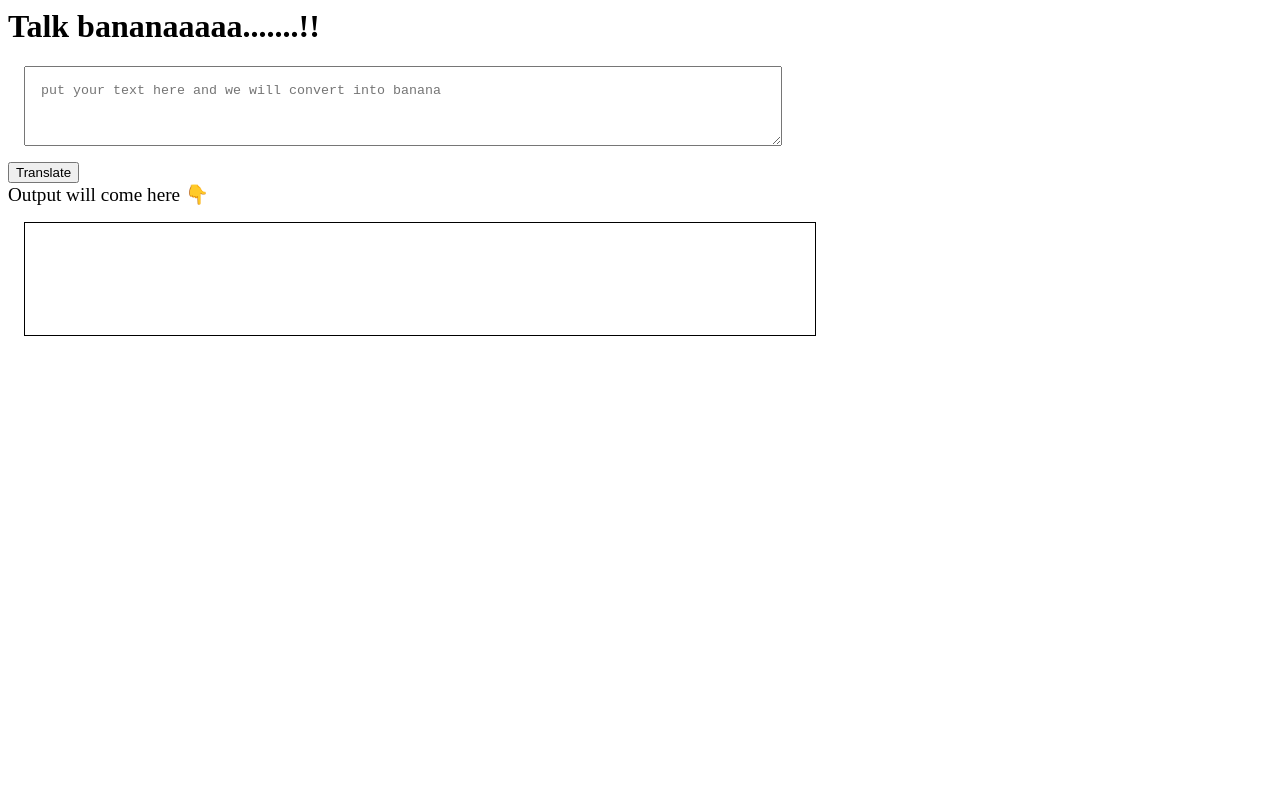
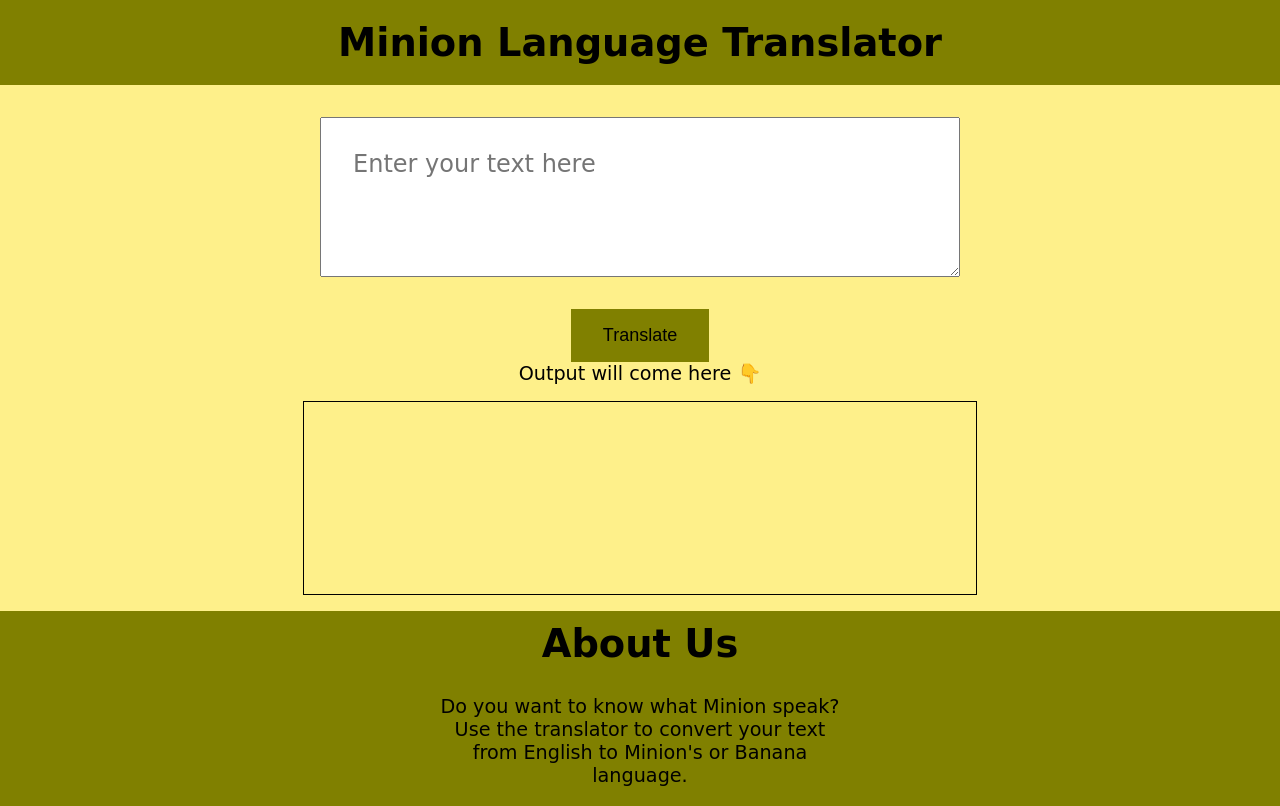
Before and after one commit to Pratyush-16/Minion-App, a plain HTML site: page index.html in a window 1280 px wide. Drawn offline with Linux system fonts and the light colour scheme.

Commit message:
CSS updated

```diff
--- a/index.html
+++ b/index.html
@@ -3,40 +3,38 @@
     <meta charset="UTF-8">
     <meta http-equiv="X-UA-Compatible" content="IE=edge">
     <meta name="viewport" content="width=device-width, initial-scale=1.0">
+    <link rel="stylesheet" href="/style.css" />
     <title>Minion App</title>
-    <style>
-        textarea{
-            width: 60%;
-            height: 10vh;
-            display: block;
-            margin: 1rem;
-            padding: 1rem;
-        }
+    <!-- <style>
 
-        #output{
-            border: 1px solid black;
-            height: 10vh;
-            width:60%;
-            padding: 1rem;
-            margin: 1rem;
-        }
-    </style>
+    </style> -->
 
 </head>
 <body>
-    <h1>Talk bananaaaaa.......!!</h1>
-    <textarea
-    id="text-input"
-    placeholder="put your text here and we will convert into banana"></textarea>
-    <button id="btn-translate">Translate</button>
+    <section>
+        <h1>Minion Language Translator</h1>
+        <textarea
+            id="text-input"
+                placeholder="Enter your text here "></textarea>
+                 <button id="btn-translate">Translate</button>
 
-    <div style="font-size: larger;">Output will come here 👇</div>
-    <div id="output"></div>
+                    <div id="output-Box">Output will come here 👇</div>
+                    <div id="output"></div>
+        <script src="App.js" type="text/javascript" ></script>
+    </section>
+
+        <footer>
+            <div id="footer-div">
+              <h1 class="footer-heading">About Us</h1>
+              <p class="about-text">
+                Do you want to know what Minion speak?
+                 Use the translator to convert your text from
+                English to Minion's or Banana language.
+              </p>
+            </div>
+          </footer>
 
 
 
-
-
-    <script src="App.js" type="text/javascript" ></script>
 </body>
 </html>
--- /dev/null
+++ b/style.css
@@ -0,0 +1,80 @@
+
+body {
+    margin: 0;
+    background-color: rgb(254 240 138);
+    font-family: "Edu VIC WA NT Beginner", cursive;
+    font-size: 1.2em;
+    box-sizing: border-box;
+    margin: 0;
+    padding: 0;
+    height: 100vh;
+    display: flex;
+    flex-direction: column;
+    justify-content: space-between;
+  }
+
+
+section {
+    text-align: center;
+  }
+
+  textarea {
+
+    width: 50%;
+    min-width: 500px;
+    margin: 30px auto;
+    height: 20vh;
+    margin: 2rem;
+    padding: 2rem;
+    font-size: 1.5rem;
+    font-family: cursive;
+  }
+
+  button {
+    display: flex;
+    flex-direction: column;
+    margin: 20px auto;
+    background-color: olive;
+    border: none;
+    margin: auto;
+    padding: 1rem 2rem;
+    font-size: large;
+  }
+  h1 {
+    text-align: center;
+    background-color: olive;
+    margin: 0;
+    padding: 20px 0;
+    font-size: 2em;
+  }
+#btn-translate{
+    text-align: center;
+}
+#output {
+    display: inline-block;
+    width: 50%;
+    min-width: 500px;
+    height: 20vh;
+    border: 1px solid black;
+    margin: 1rem;
+    padding: 1rem;
+    text-align: left;
+    font-size: 1.5rem;
+    font-family: cursive;
+  }
+  footer {
+    background-color: olive;
+    text-align: center;
+    box-sizing: border-box;
+    display: flex;
+    justify-content: center;
+  }
+  #footer-div {
+    text-align: center;
+    box-sizing: border-box;
+    width: 400px;
+  }
+
+  .footer-heading {
+    padding: 10px 0;
+  }
```
Also changed, not shown: App.js (line endings or trailing spaces).
